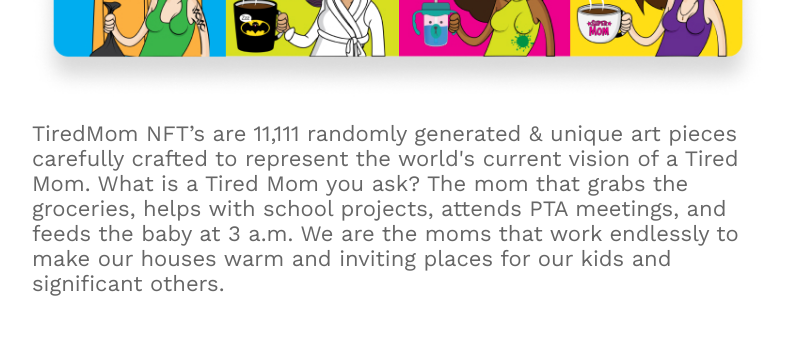
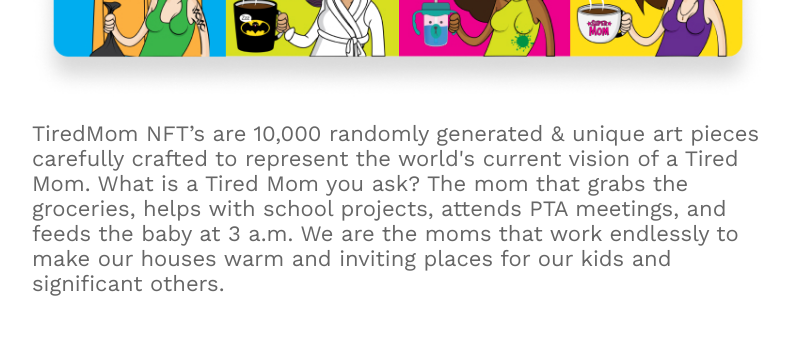
Before and after one commit to Tired-Moms/website-TM, a React (Create React App) app: page / in a window 1280 px wide. Shown: the part 1060-1401 px from the top of the page, without its empty margins (242-1036 px from the left). Built offline with nearby package versions, Linux system fonts and the light colour scheme.

Commit message:
update text

```diff
--- a/src/components/Homepage.js
+++ b/src/components/Homepage.js
@@ -24,7 +24,7 @@ export default function Homepage() {
 						<img src={hLogo} alt="Tired Moms logo" className="hLogo" />
 						<img src={testImg} alt="Test" className="colTM" />
 						<p>
-							TiredMom NFT’s are 11,111 randomly generated & unique art pieces
+							TiredMom NFT’s are 10,000 randomly generated & unique art pieces
 							carefully crafted to represent the world's current vision of a
 							Tired Mom. What is a Tired Mom you ask? The mom that grabs the
 							groceries, helps with school projects, attends PTA meetings, and
--- a/src/components/partialComponents/RoadMap.js
+++ b/src/components/partialComponents/RoadMap.js
@@ -34,6 +34,7 @@ export default function RoadMap() {
 					</li>
 					<li>Merch Store will launch.</li>
 					<li>Creation of Donation fund and voting on who to donate to.</li>
+					<li>Coffee utility ordered for the NFT holders.</li>
 				</ul>
 			</div>
 			<div className="percentages">
```
